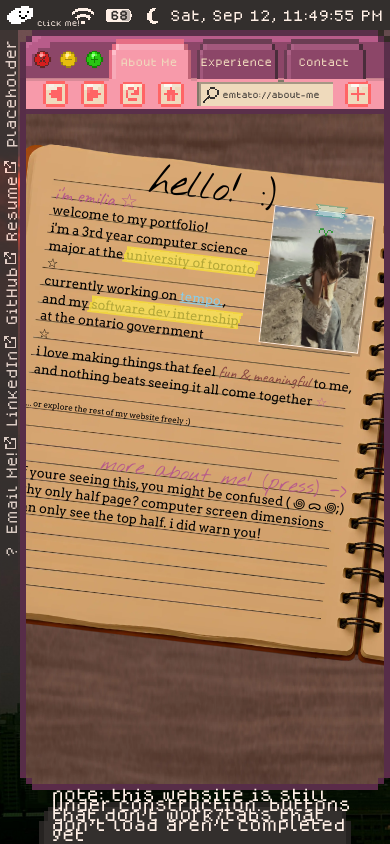
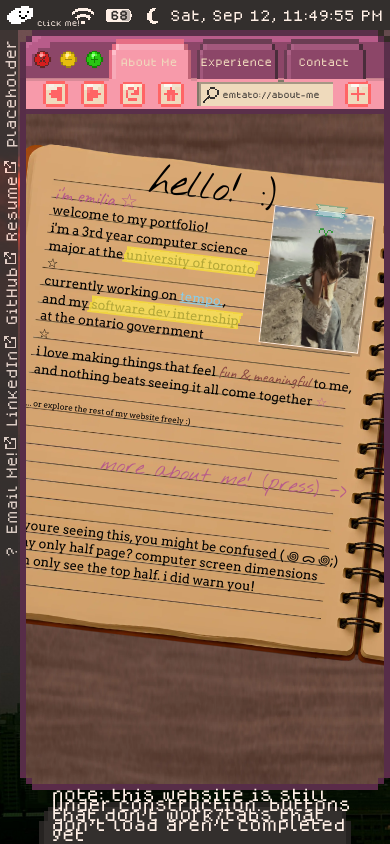
Before and after one commit to emtato/emtato-portfolio, a React (Vite) app: page / in a window 390 px wide. Built offline with nearby package versions, Linux system fonts and the light colour scheme.

Commit message:
scrollable aboutme!

```diff
--- a/src/components/about/AboutMe.css
+++ b/src/components/about/AboutMe.css
@@ -9,7 +9,7 @@
 }
 
 .aboutme-scroll-space {
-    height: 200%;
+    height: 125%;
 }
 
 .aboutme-scene {
@@ -40,7 +40,6 @@
     position: absolute;
     inset: 0;
     z-index: 2;
-    transition: transform 600ms ease;
 }
 
 .aboutme-notebook-pan-page-1 {
@@ -245,10 +244,11 @@
     left: 11%;
     z-index: 5;
 }
-.page1-note-formobile{
+
+.page1-note-formobile {
     font: 1.6cqw "Arvo";
     position: absolute;
-    bottom: 29.88%;
+    bottom: 20%;
     left: 11%;
     z-index: 5;
     line-height: 2.192cqw;
@@ -557,13 +557,6 @@
         top: 10%;
     }
 
-    .aboutme-notebook-pan {
-        position: absolute;
-        inset: 0;
-        z-index: 2;
-        transition: transform 600ms ease;
-    }
-
     .aboutme-notebook-pan-page-1 {
         transform: translateX(0);
     }
--- a/src/components/about/AboutMe.tsx
+++ b/src/components/about/AboutMe.tsx
@@ -1,16 +1,37 @@
 import './AboutMe.css'
-import {useState} from "react";
+import {useRef, useState} from "react"
 
 interface AboutMeProps {
     nextTab: () => void //automatically goed to experience tab upon continuous scrolling/button
 }
 
 export default function AboutMe({nextTab}: AboutMeProps) {
+    const [scrollProgress, setScrollProgress] = useState(0)
     const [pageNumber, setPageNumber] = useState(1) /* 1,2,3*/
-    return <div className="aboutme-scroll-container">
+    const scrollContainerRef = useRef<HTMLDivElement>(null)
+
+    const handleScroll = (event: React.UIEvent<HTMLDivElement>) => {
+        /* scroll handler that measures progress of scrollable container */
+        const container = event.currentTarget
+        const scrollableDistance = container.scrollHeight - container.clientHeight
+        let progress
+        if (scrollableDistance > 0) progress = container.scrollTop / scrollableDistance
+        else progress = 0
+
+        setScrollProgress(progress)  //useful ot save progress (no lnoger local var that poofs after scrolling stops)
+    }
+
+    const translateX = -50 * scrollProgress //calculate scroll progress from current pos to page 2:
+    const translateY = -18 * scrollProgress
+
+    return <div className="aboutme-scroll-container" onScroll={handleScroll} ref={scrollContainerRef}>
         <div className="aboutme-scene">
             <img className="aboutme-desk-background" alt="" src="/assets/browser/content/about-me/desk.webp"/>
-            <div className={`aboutme-notebook-pan aboutme-notebook-pan-page-${pageNumber}`}>
+            <div
+                className={`aboutme-notebook-pan aboutme-notebook-pan-page-${pageNumber}`}
+                style={{
+                    transform: `translate(${translateX}%, ${translateY}%)`
+                }}>
                 <div className="aboutme-notebook">
                     <img className="aboutme-notebook-background" alt=""
                          src="/assets/browser/content/about-me/Notebook.webp"/>
@@ -51,12 +72,22 @@ export default function AboutMe({nextTab}: AboutMeProps) {
                         </div>
                         <button className="aboutme-page1-next-button" onClick={() => {
                             setPageNumber(2)
+                            const container = scrollContainerRef.current
+
+                            if (container) {
+                                const scrollableDistance = container.scrollHeight - container.clientHeight
+
+                                container.scrollTo({top: scrollableDistance, behavior: "smooth"})
+                            }
                         }}><span className="aboutme-page1-next-desktop-label">next page (press or scroll) -&gt;</span>
                             <span className="aboutme-page1-next-mobile-label">more about me! (press) -&gt;</span>
                         </button>
                         <div className="aboutme-page1-footer">... or explore the rest of my website freely :)</div>
-                        <div className="page1-note-formobile">if youre seeing this, you might be confused ( ꩜ ᯅ ꩜;) <br/>
-                        why only half page? computer screen dimensions <br/> can only see the top half. i did warn you! </div>
+                        <div className="page1-note-formobile">if youre seeing this, you might be confused ( ꩜ ᯅ
+                            ꩜;) <br/>
+                            why only half page? computer screen dimensions <br/> can only see the top half. i did warn
+                            you!
+                        </div>
                     </div>
                     {/* page 2 */}
 
@@ -65,6 +96,7 @@ export default function AboutMe({nextTab}: AboutMeProps) {
                             <button className="back-next-button" onClick={
                                 () => {
                                     setPageNumber(1)
+                                    scrollContainerRef.current?.scrollTo({top: 0, behavior: "smooth"})
                                 }}>&lt;</button>
                             <button className="back-next-button" onClick={nextTab}>&gt;</button>
                         </div>
```
